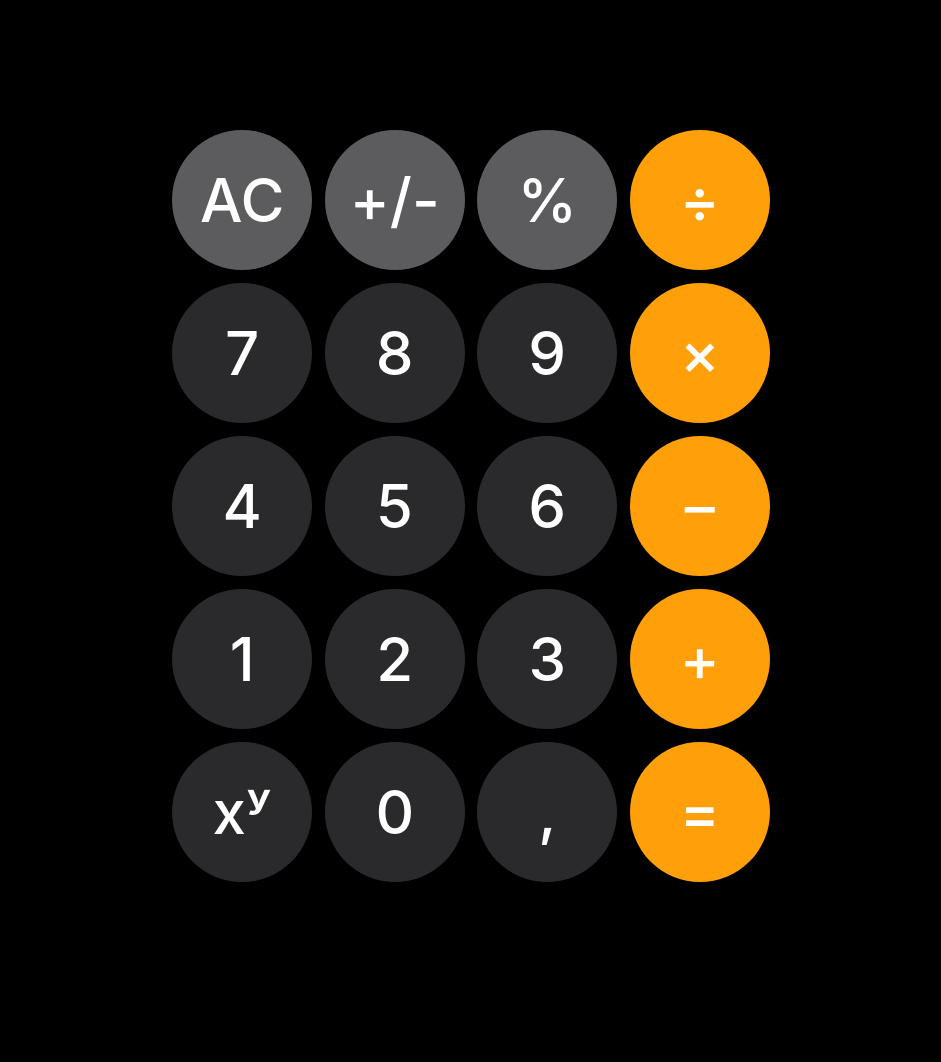
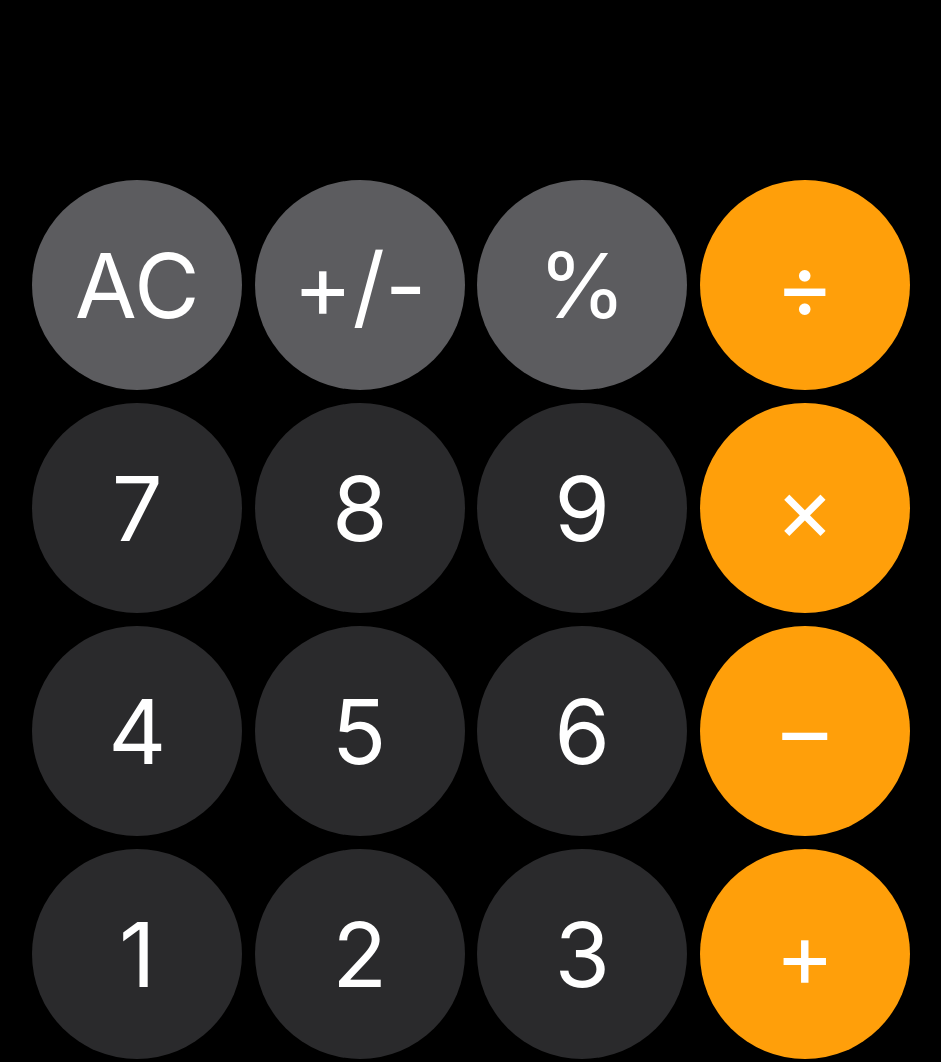
Before and after one commit to Askansz-Tech/CalculatorV1, a plain HTML site: page index.html in a window 1280 px wide. Shown: the top 1062 px of the page, without its empty margins (165-1106 px from the left). Before the commit the page ends 903 px from the top, so only its background shows below. Drawn offline with Linux system fonts and the light colour scheme.

Commit message:
Update styles.css

```diff
--- a/styles.css
+++ b/styles.css
@@ -8,18 +8,22 @@
 }
 
 button {
-    width: 140px;
-    height: 140px;
+    width: 210px;
+    height: 210px;
     text-align: center;
     margin-right: 8px;
     margin-bottom: 13px;
-    font-size: 60px;
-    font-weight: 500;
-    border-radius: 100px;
+    font-size: 90px;
+    font-weight: 400;
+    border-radius: 500px;
     border: none;
     color: #ffffff;
     background-color: #2a2a2c;
     font-family: -apple-system, BlinkMacSystemFont, "Segoe UI", Roboto, Helvetica, Arial, sans-serif;
+}
+
+button:hover {
+    background-color: #444444;
 }
 
 button.op {
@@ -27,15 +31,23 @@ button.op {
     font-family: -apple-system, BlinkMacSystemFont, "Segoe UI", Roboto, Helvetica, Arial, sans-serif;
 }
 
+button.op:hover {
+    background-color: #ffb340;
+}
+
 button.top {
     background-color: #5c5c5f;
     font-family: -apple-system, BlinkMacSystemFont, "Segoe UI", Roboto, Helvetica, Arial, sans-serif;
 }
 
+button.top:hover {
+    background-color: #7d7d7f;
+}
+
 #inputField {
-    width: 560px;
-    height: 100px;
-    font-size: 80px;
+    width: 870px;
+    height: 150px;
+    font-size: 100px;
     text-align: right;
     background-color: #000000;
     border: none;
```
